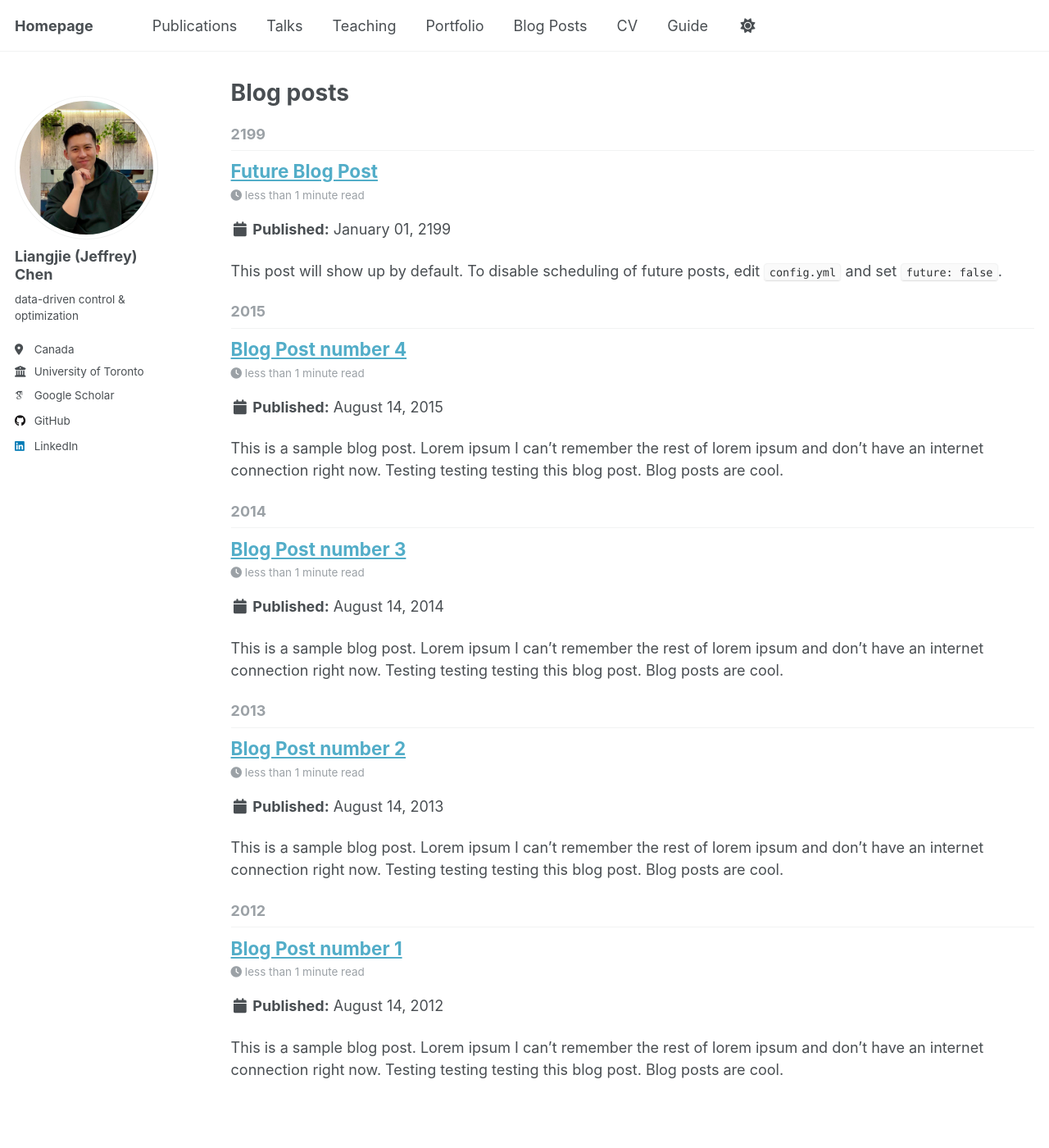
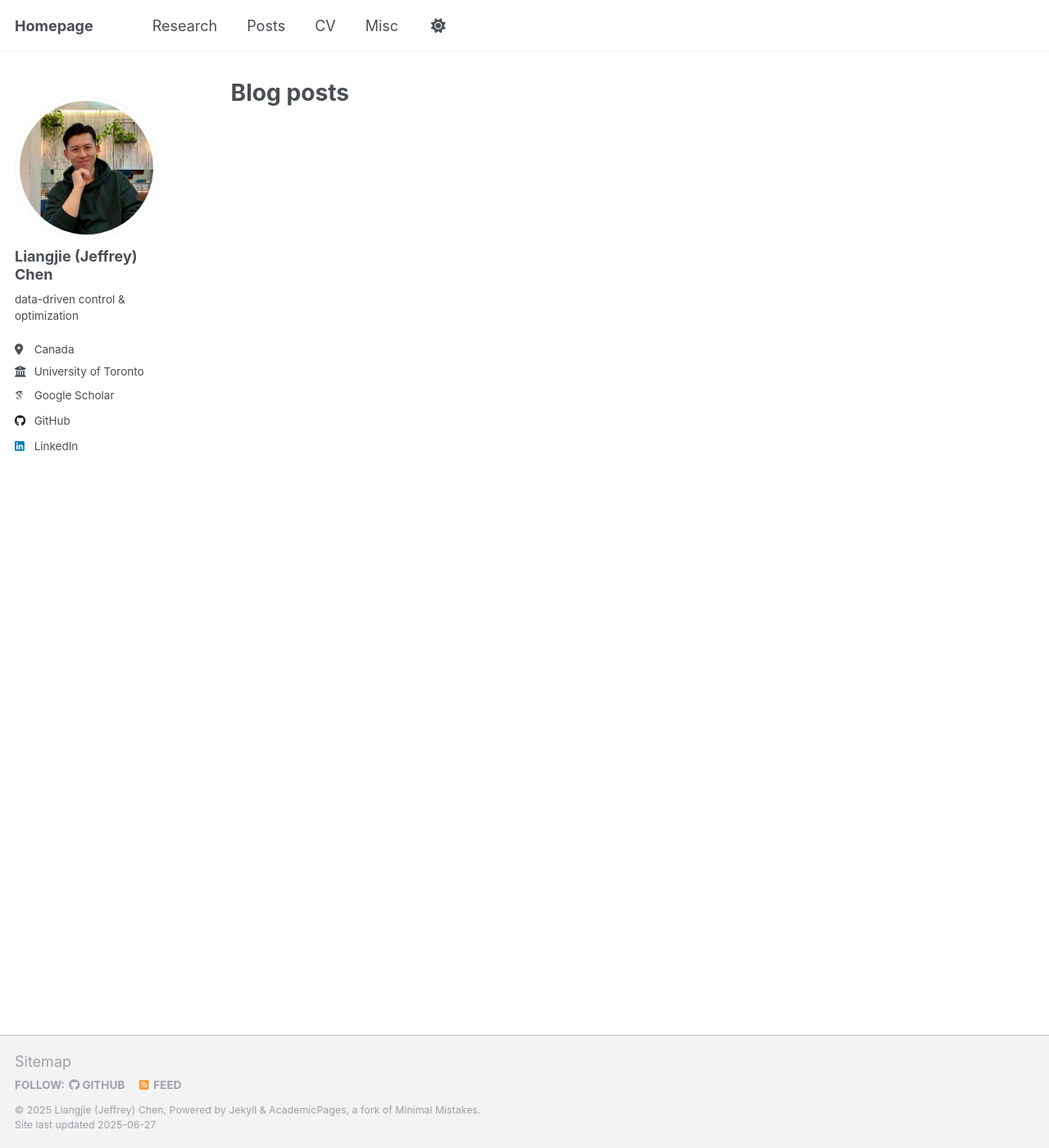
Before and after one commit to jchen975/ljchen.github.io, a Jekyll site: the page built from _pages/year-archive.html, in a window 1280 px wide and 1400 px high. Shown: the whole window at 82% size. Built offline with Jekyll 4.4.1, drawn with Linux system fonts in a browser that asks for light colours; some web fonts are replaced.

```diff
--- a/_data/navigation.yml
+++ b/_data/navigation.yml
@@ -8,26 +8,26 @@
 #      Markdown formatted page while the second is generated using JSON.
 
 main:
-  - title: "Publications"
-    url: /publications/
+  - title: "Research"
+    url: /research
 
-  - title: "Talks"
-    url: /talks/
+  # - title: "Talks"
+  #   url: /talks/
 
-  - title: "Teaching"
-    url: /teaching/
+  # - title: "Teaching"
+  #   url: /teaching/
 
-  - title: "Portfolio"
-    url: /portfolio/
+  # - title: ""
+  #   url: /portfolio/
 
-  - title: "Blog Posts"
-    url: /year-archive/
+  - title: "Posts"
+    url: /posts/
 
   - title: "CV"
-    url: /cv/
+    url: /files/cv.pdf
 
   # - title: "CV"
   #   url: /cv-json/
 
-  - title: "Guide"
-    url: /markdown/
+  - title: "Misc"
+    url: /misc/
--- a/_posts/2012-08-14-blog-post-1.md
+++ /dev/null
@@ -1,20 +0,0 @@
----
-title: 'Blog Post number 1'
-date: 2012-08-14
-permalink: /posts/2012/08/blog-post-1/
-tags:
-  - cool posts
-  - category1
-  - category2
----
-
-This is a sample blog post. Lorem ipsum I can't remember the rest of lorem ipsum and don't have an internet connection right now. Testing testing testing this blog post. Blog posts are cool.
-
-Headings are cool
-======
-
-You can have many headings
-======
-
-Aren't headings cool?
-------
--- a/_posts/2013-08-14-blog-post-2.md
+++ /dev/null
@@ -1,20 +0,0 @@
----
-title: 'Blog Post number 2'
-date: 2013-08-14
-permalink: /posts/2013/08/blog-post-2/
-tags:
-  - cool posts
-  - category1
-  - category2
----
-
-This is a sample blog post. Lorem ipsum I can't remember the rest of lorem ipsum and don't have an internet connection right now. Testing testing testing this blog post. Blog posts are cool.
-
-Headings are cool
-======
-
-You can have many headings
-======
-
-Aren't headings cool?
-------
--- a/_posts/2014-08-14-blog-post-3.md
+++ /dev/null
@@ -1,20 +0,0 @@
----
-title: 'Blog Post number 3'
-date: 2014-08-14
-permalink: /posts/2014/08/blog-post-3/
-tags:
-  - cool posts
-  - category1
-  - category2
----
-
-This is a sample blog post. Lorem ipsum I can't remember the rest of lorem ipsum and don't have an internet connection right now. Testing testing testing this blog post. Blog posts are cool.
-
-Headings are cool
-======
-
-You can have many headings
-======
-
-Aren't headings cool?
-------
--- a/_posts/2199-01-01-future-post.md
+++ /dev/null
@@ -1,11 +0,0 @@
----
-title: 'Future Blog Post'
-date: 2199-01-01
-permalink: /posts/2012/08/blog-post-4/
-tags:
-  - cool posts
-  - category1
-  - category2
----
-
-This post will show up by default. To disable scheduling of future posts, edit `config.yml` and set `future: false`.
```
Also changed, not shown: _pages/about.md (+2 -2 lines), _posts/2015-08-14-blog-post-4.md (deleted, +0 -20 lines), _publications/2010-10-01-paper-title-number-2.md (deleted, +0 -14 lines), _publications/2015-10-01-paper-title-number-3.md (deleted, +0 -14 lines), _publications/2024-02-17-paper-title-number-4.md (deleted, +0 -13 lines), _publications/2025-06-08-paper-title-number-5.md (deleted, +0 -13 lines), _talks/2012-03-01-talk-1.md (deleted, +0 -11 lines), _talks/2013-03-01-tutorial-1.md (deleted, +0 -13 lines), _talks/2014-02-01-talk-2.md (deleted, +0 -13 lines), _talks/2014-03-01-talk-3.md (deleted, +0 -11 lines), _teaching/2014-spring-teaching-1.md (deleted, +0 -20 lines), _teaching/2015-spring-teaching-2.md (deleted, +0 -20 lines).
